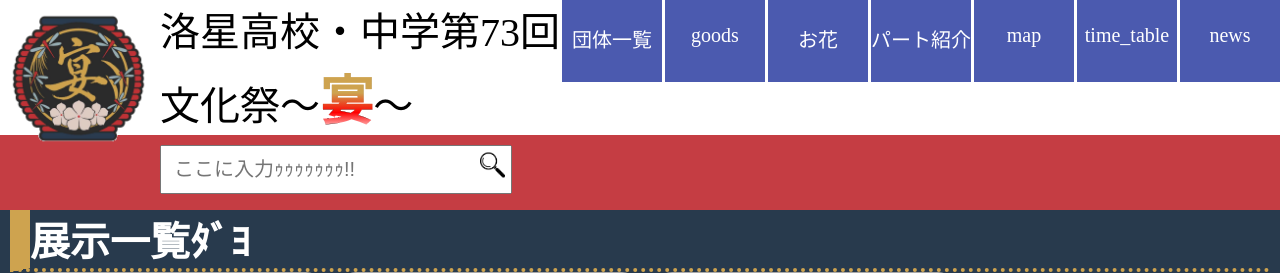
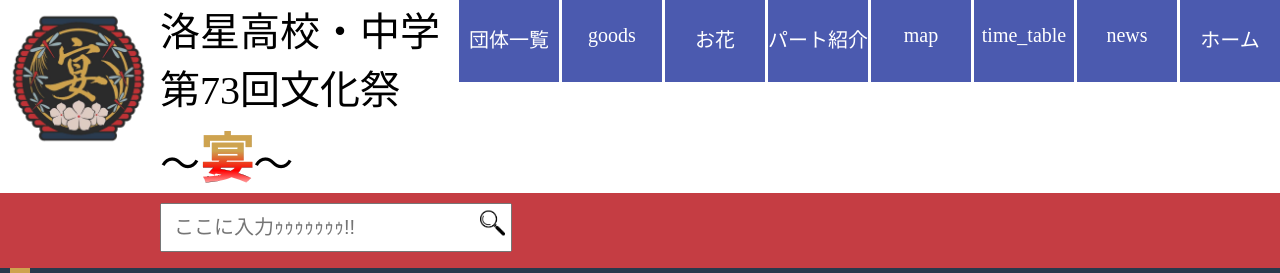
Before and after one commit to ramune64/web_rakusei_fes, a PHP site: page /test.php in a window 1280 px wide. Shown: the top 273 px of the page. Run offline with PHP 8.4, Linux system fonts and the light colour scheme; some libraries are stand-ins or nearby versions.

Commit message:
20240702

```diff
--- a/header-nav.php
+++ b/header-nav.php
@@ -1,9 +1,9 @@
 <?php
-    $var_list = ["団体一覧","goods","お花","パート紹介","map","time_table","news"];
-    $var_name_list = [["展示","模擬店","演劇"],["page0-1","page0-2","page0-3","page0-4"],["モッコウバラ","桜","エクセル"],[],[],[],[]];
+    $var_list = ["団体一覧","goods","お花","パート紹介","map","time_table","news","ホーム"];
+    $var_name_list = [["展示","模擬店","演劇"],["page0-1","page0-2","page0-3","page0-4"],["モッコウバラ","桜","エクセル"],[],[],[],[],[]];
 
-    $var_link_list = ["/test.php","/ichiran.php","img_test.php","intro_part.php","map_demo.php","time_table.php","/news_top.php"];
-    $var_link_list_id = [["#page1-1","#page1-2","#page1-3"],["#page0-1","#page0-2","#page0-3","#page0-4"],["#page4-1","#page4-2","#page4-3"],[],[],[],[]];
+    $var_link_list = ["/test.php","/ichiran.php","img_test.php","intro_part.php","map_demo.php","time_table.php","news_top.php","/index_novideo.php"];
+    $var_link_list_id = [["#page1-1","#page1-2","#page1-3"],["#page0-1","#page0-2","#page0-3","#page0-4"],["#page4-1","#page4-2","#page4-3"],[],[],[],[],[]];
 
     $var_id = ["first","second","third","fourth","fifth","sixth","sevn","eight"];
     $li_id = ["ze_fi","ze_se","ze_th","ze_fo","ze_fiv","ze_si","ze_sev","ze_eight"];
@@ -50,7 +50,7 @@
         <li class="ze">
             <div  id="last" class="var_id">
                 <ul>
-                    <a href="../news_top.php"><li id="ze_last" class="fi last"><?php echo end($var_list) ?></li></a>
+                    <a href=<?php echo end($var_link_list) ?>><li id="ze_last" class="fi last"><?php echo end($var_list) ?></li></a>
                         <div id="suflast" class="sub">
                             <!-- <a href="../news_top.php"><li class="last">ニュース一覧</li></a> -->
                         </div>
--- a/stylesheet/style.css
+++ b/stylesheet/style.css
@@ -395,6 +395,27 @@ header ul li ul a{
     animation: view 0.5s forwards;
 }
 #suf4.fi_line_anime_remove{
+    position: relative;
+    list-style: none;
+    display: none;
+    opacity: 0;
+    animation: view_out 0.5s forwards;
+}
+
+
+#suf5{
+    position: relative;
+    list-style: none;
+    display: none;
+
+    opacity: 0;
+}
+#suf5.fi_line_anime{
+    display: block;
+
+    animation: view 0.5s forwards;
+}
+#suf5.fi_line_anime_remove{
     position: relative;
     list-style: none;
     display: none;
--- a/template.txt
+++ b/template.txt
@@ -29,9 +29,7 @@ tableのwidth２つをけせばok!
 <!DOCTYPE html>
 <html lang="ja">
 <head>
-  <title>練習中2</title>
-  <!-- <link rel="stylesheet" href="aaa.css" type="text/css">
-  <link rel="icon" href="image\favicon.ico"> -->
+  <title></title>
   <?php include "links.html" ?>
   <meta name="viewport" content="width=device-width, initial-scale=1.0" />
   <meta charset="UTF-8">
```
Also changed, not shown: front_content.php (added, +18 -0 lines), index.php (+4 -20 lines), index_novideo.php (added, +12 -0 lines), pamphlet.php (added, +24 -0 lines), code.js (line endings or trailing spaces).
